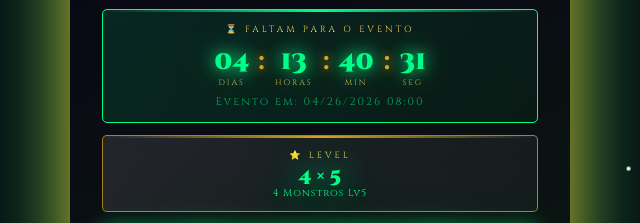
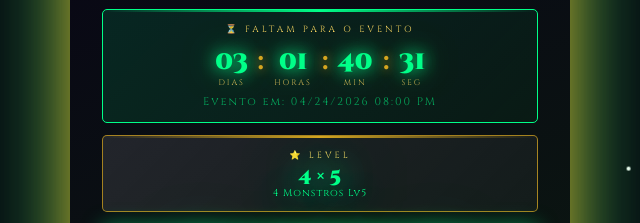
Before and after one commit to Fcandidos/F-B, a plain HTML site: page index.html in a window 1280 px wide. Shown: the part 524-747 px from the top of the page, 320-960 px from the left. Drawn offline with Linux system fonts and the light colour scheme.

Commit message:
Atualização do site v.05

```diff
--- a/index.html
+++ b/index.html
@@ -548,10 +548,10 @@ document.addEventListener('click', e => {
 function getNextEventDate() {
   const now = new Date();
   // Evento às 08:00 do dia 26 do mês atual ou próximo mês
-  let target = new Date(now.getFullYear(), now.getMonth(), 26, 8, 0, 0, 0);
+  let target = new Date(now.getFullYear(), now.getMonth(), 24, 20, 0, 0, 0);
   if (now >= target) {
     // já passou, vai pro próximo mês
-    target = new Date(now.getFullYear(), now.getMonth() + 1, 26, 8, 0, 0, 0);
+    target = new Date(now.getFullYear(), now.getMonth() + 1, 24, 20, 0, 0, 0);
   }
   return target;
 }
@@ -584,7 +584,7 @@ function updateCountdown() {
   document.getElementById('cd-secs').textContent  = pad(secs);
 
   const dateStr = target.toLocaleDateString(undefined, {day:'2-digit',month:'2-digit',year:'numeric'});
-  document.getElementById('cd-date-label').textContent = (t.eventOn || 'Evento em:') + ' ' + dateStr + ' 08:00';
+  document.getElementById('cd-date-label').textContent = (t.eventOn || 'Evento em:') + ' ' + dateStr + ' 08:00 PM';
 }
 
 setInterval(updateCountdown, 1000);
```
